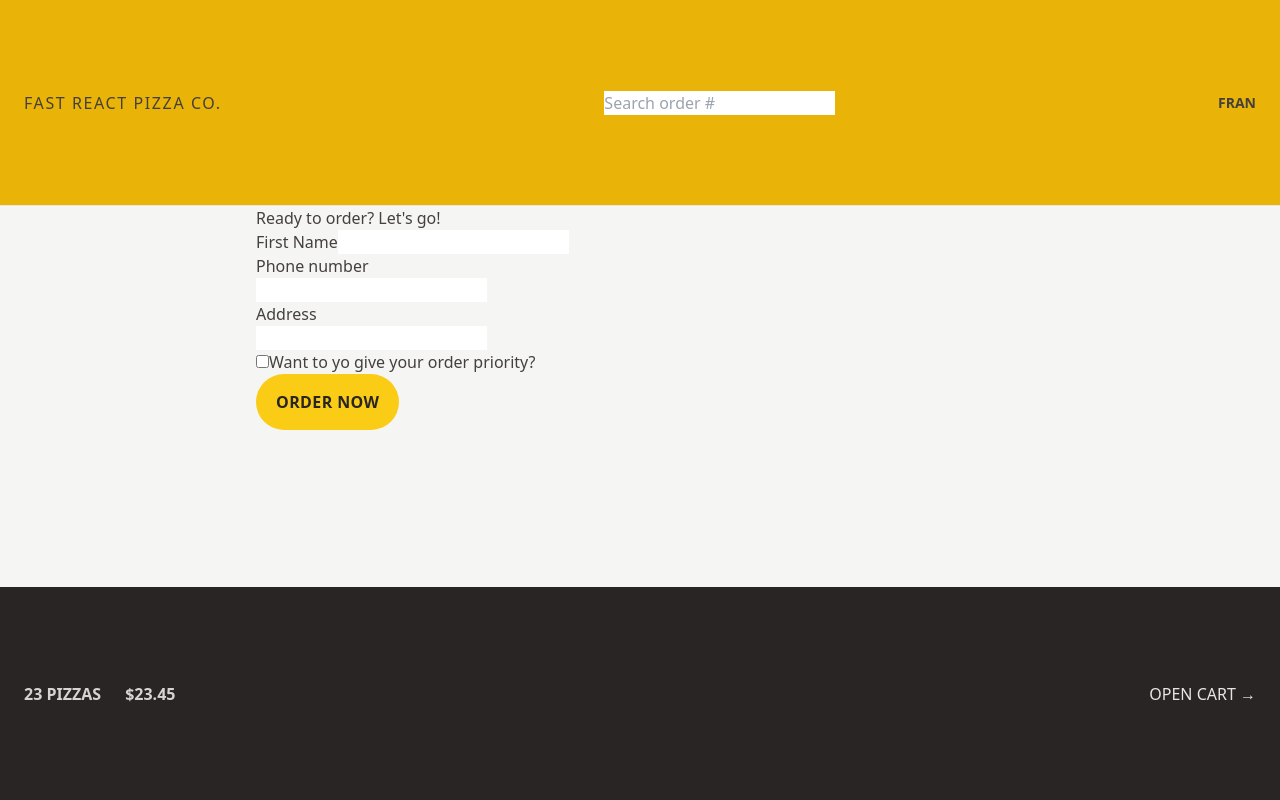
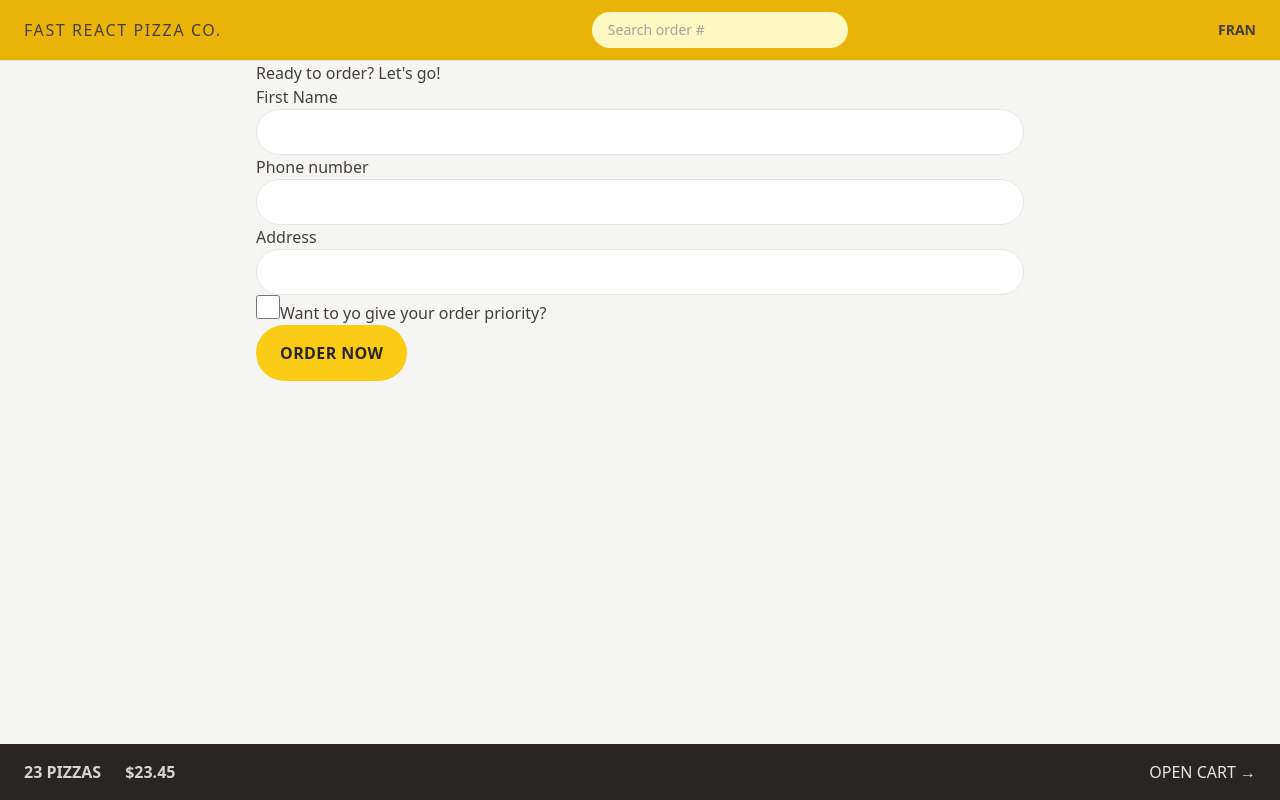
Before and after one commit to FrancoRossi-visual/fast-react-pizza, a React (Vite) app: page /order/new in a window 1280 px wide. Built offline with nearby package versions, Linux system fonts and the light colour scheme.

Commit message:
button and link components

```diff
--- a/src/features/cart/Cart.jsx
+++ b/src/features/cart/Cart.jsx
@@ -1,4 +1,6 @@
 import { Link } from "react-router-dom";
+import LinkButton from "../../ui/LinkButton";
+import Button from "../../ui/Button";
 
 const fakeCart = [
   {
@@ -29,17 +31,12 @@
 
   return (
     <div>
-      <Link
-        to="/menu"
-        className="text-sm text-blue-500 hover:text-blue-600 hover:underline"
-      >
-        &larr; Back to menu
-      </Link>
+      <LinkButton to="/menu">&larr; Back to menu</LinkButton>
 
       <h2>Your cart, %NAME%</h2>
 
       <div>
-        <Link to="/order/new">Order pizzas</Link>
+        <Button to="/order/new"> Order pizzas </Button>
         <button>Clear cart</button>
       </div>
     </div>
--- a/src/features/order/CreateOrder.jsx
+++ b/src/features/order/CreateOrder.jsx
@@ -1,6 +1,7 @@
 import { useState } from "react";
 import { Form, redirect, useActionData, useNavigation } from "react-router-dom";
 import { createOrder } from "../../services/apiRestaurant";
+import Button from "../../ui/Button";
 
 // https://uibakery.io/regex-library/phone-number
 const isValidPhone = (str) =>
@@ -49,13 +50,13 @@
       <Form method="POST">
         <div>
           <label>First Name</label>
-          <input type="text" name="customer" required />
+          <input className="input" type="text" name="customer" required />
         </div>
 
         <div>
           <label>Phone number</label>
           <div>
-            <input type="tel" name="phone" required />
+            <input className="input" type="tel" name="phone" required />
           </div>
           {formErrors?.phone && <p>{formErrors.phone}</p>}
         </div>
@@ -63,12 +64,13 @@
         <div>
           <label>Address</label>
           <div>
-            <input type="text" name="address" required />
+            <input className="input" type="text" name="address" required />
           </div>
         </div>
 
         <div>
           <input
+            className="h-6 w-6 accent-yellow-400 focus:outline-none focus:ring focus:ring-yellow-400 focus:ring-offset-2"
             type="checkbox"
             name="priority"
             id="priority"
@@ -80,12 +82,9 @@
 
         <div>
           <input type="hidden" name="cart" value={JSON.stringify(cart)} />
-          <button
-            disabled={isSubmitting}
-            className="focus: inline-block rounded-full bg-yellow-400 px-5 py-4 font-semibold uppercase tracking-wide text-stone-800 transition-colors duration-300 hover:bg-yellow-300 focus:bg-yellow-300 focus:outline-none focus:ring focus:ring-yellow-300 focus:ring-offset-2 disabled:cursor-not-allowed"
-          >
+          <Button isDisabled={isSubmitting}>
             {isSubmitting ? "Placing order..." : "Order now"}
-          </button>
+          </Button>
         </div>
       </Form>
     </div>
--- a/src/features/order/SearchOrder.jsx
+++ b/src/features/order/SearchOrder.jsx
@@ -1,23 +1,24 @@
-import { useState } from 'react';
-import { useNavigate } from 'react-router-dom';
+import { useState } from "react";
+import { useNavigate } from "react-router-dom";
 
 function SearchOrder() {
-  const [query, setQuery] = useState('');
+  const [query, setQuery] = useState("");
   const navigate = useNavigate();
 
   function handleSubmit(e) {
     e.preventDefault();
     if (!query) return;
     navigate(`/order/${query}`);
-    setQuery('');
+    setQuery("");
   }
 
   return (
     <form onSubmit={handleSubmit}>
       <input
-        placeholder='Search order #'
+        placeholder="Search order #"
         value={query}
         onChange={(e) => setQuery(e.target.value)}
+        className="w-28 rounded-full bg-yellow-100 px-4 py-2 text-sm transition-all duration-300 placeholder:text-stone-400 focus:outline-none focus:ring focus:ring-yellow-600 focus:ring-opacity-25 sm:w-64 sm:focus:w-72"
       />
     </form>
   );
--- a/src/features/user/CreateUser.jsx
+++ b/src/features/user/CreateUser.jsx
@@ -1,4 +1,5 @@
 import { useState } from "react";
+import Button from "../../ui/Button";
 
 function CreateUser() {
   const [username, setUsername] = useState("");
@@ -18,12 +19,12 @@
         placeholder="Your full name"
         value={username}
         onChange={(e) => setUsername(e.target.value)}
-        className="w-72"
+        className="input mb-4 w-72"
       />
 
       {username !== "" && (
         <div>
-          <button>Start ordering</button>
+          <Button>Start ordering</Button>
         </div>
       )}
     </form>
--- a/src/index.css
+++ b/src/index.css
@@ -2,41 +2,48 @@
 @tailwind components;
 @tailwind utilities;
 
-/* body {
-  font-family: system-ui, -apple-system, BlinkMacSystemFont, 'Segoe UI', Roboto,
-    Oxygen, Ubuntu, Cantarell, 'Open Sans', 'Helvetica Neue', sans-serif;
-  background-color: #f7f7f7;
-  color: #444;
+@layer components {
+  .input {
+    @apply w-full rounded-full border border-stone-200 px-4 py-2 align-baseline text-sm transition duration-300 placeholder:text-stone-400 focus:outline-none focus:ring focus:ring-yellow-400 md:px-6 md:py-3;
+  }
 }
-
-.layout {
-  display: grid;
-  grid-template-rows: auto 1fr auto;
-  gap: 32px;
-  height: 100dvh;
-} */
 
 /* https://dev.to/afif/i-made-100-css-loaders-for-your-next-project-4eje */
 .loader {
   width: 45px;
   aspect-ratio: 0.75;
   --c: no-repeat linear-gradient(#333 0 0);
-  background: var(--c) 0% 50%, var(--c) 50% 50%, var(--c) 100% 50%;
+  background:
+    var(--c) 0% 50%,
+    var(--c) 50% 50%,
+    var(--c) 100% 50%;
   background-size: 20% 50%;
   animation: loading 1s infinite linear;
 }
 
 @keyframes loading {
   20% {
-    background-position: 0% 0%, 50% 50%, 100% 50%;
+    background-position:
+      0% 0%,
+      50% 50%,
+      100% 50%;
   }
   40% {
-    background-position: 0% 100%, 50% 0%, 100% 50%;
+    background-position:
+      0% 100%,
+      50% 0%,
+      100% 50%;
   }
   60% {
-    background-position: 0% 50%, 50% 100%, 100% 0%;
+    background-position:
+      0% 50%,
+      50% 100%,
+      100% 0%;
   }
   80% {
-    background-position: 0% 50%, 50% 50%, 100% 100%;
+    background-position:
+      0% 50%,
+      50% 50%,
+      100% 100%;
   }
 }
--- a/src/ui/AppLayout.jsx
+++ b/src/ui/AppLayout.jsx
@@ -9,7 +9,7 @@
   console.log(navigation);
 
   return (
-    <div className="grid h-screen grid-rows-[auto_1f_auto] ">
+    <div className="grid  h-screen grid-rows-[auto_1fr_auto]">
       {isLoading && <Loader />}
 
       <Header />
--- /dev/null
+++ b/src/ui/Button.jsx
@@ -0,0 +1,20 @@
+import { Link } from "react-router-dom";
+
+function Button({ children, isDisabled, to }) {
+  const className =
+    "focus: sd:py-4 inline-block rounded-full bg-yellow-400 px-5 py-4 font-semibold uppercase tracking-wide text-stone-800 transition-colors duration-300 hover:bg-yellow-300 focus:bg-yellow-300 focus:outline-none focus:ring focus:ring-yellow-300 focus:ring-offset-2 disabled:cursor-not-allowed sm:px-6";
+
+  if (to)
+    return (
+      <Link className={className} to={to}>
+        {children}
+      </Link>
+    );
+
+  return (
+    <button disabled={isDisabled} className={className}>
+      {children}
+    </button>
+  );
+}
+export default Button;
--- a/src/ui/Error.jsx
+++ b/src/ui/Error.jsx
@@ -1,14 +1,14 @@
-import { useNavigate, useRouteError } from 'react-router-dom';
+import { useRouteError } from "react-router-dom";
+import LinkButton from "./LinkButton";
 
 function Error() {
-  const navigate = useNavigate();
   const error = useRouteError();
 
   return (
     <div>
       <h1>Something went wrong 😢</h1>
       <p>{error.data || error.message}</p>
-      <button onClick={() => navigate(-1)}>&larr; Go back</button>
+      <LinkButton to="-1">&larr; Go back</LinkButton>
     </div>
   );
 }
--- /dev/null
+++ b/src/ui/LinkButton.jsx
@@ -0,0 +1,20 @@
+import { Link, useNavigate } from "react-router-dom";
+
+function LinkButton({ children, to }) {
+  const navigate = useNavigate();
+  const className = "text-sm text-blue-500 hover:text-blue-600 hover:underline";
+
+  if (to === "-1")
+    return (
+      <button className={className} onClick={() => navigate(-1)}>
+        {children}
+      </button>
+    );
+
+  return (
+    <Link to={to} className={className}>
+      {children}
+    </Link>
+  );
+}
+export default LinkButton;
```
